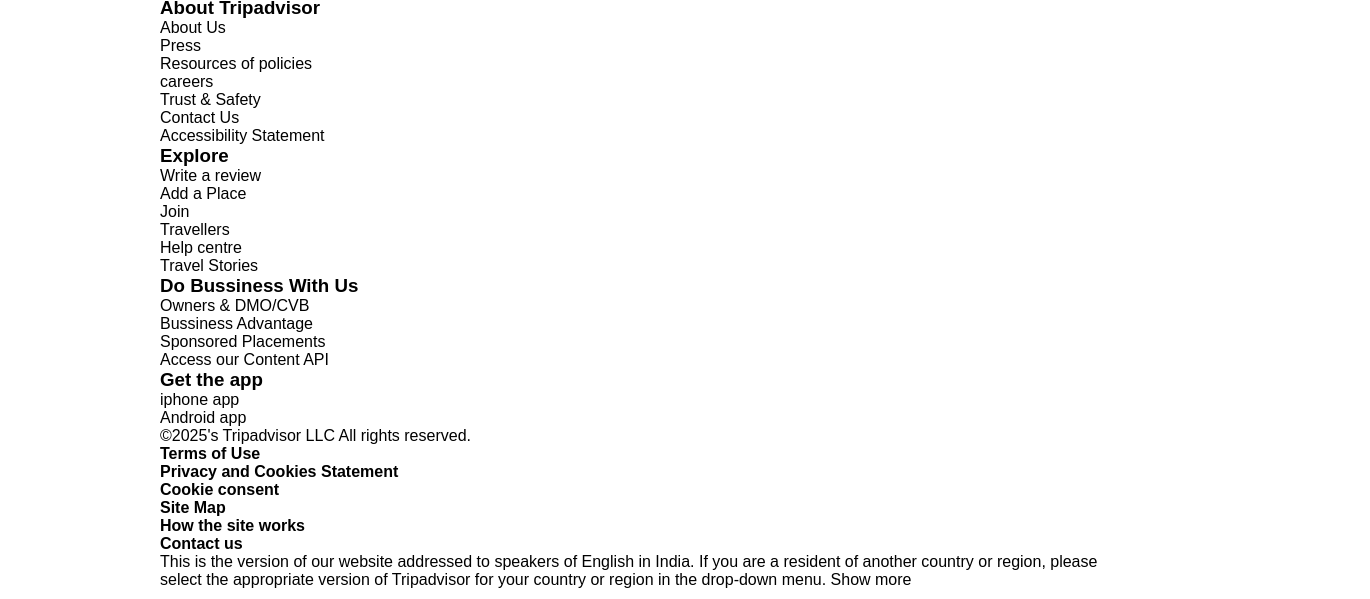
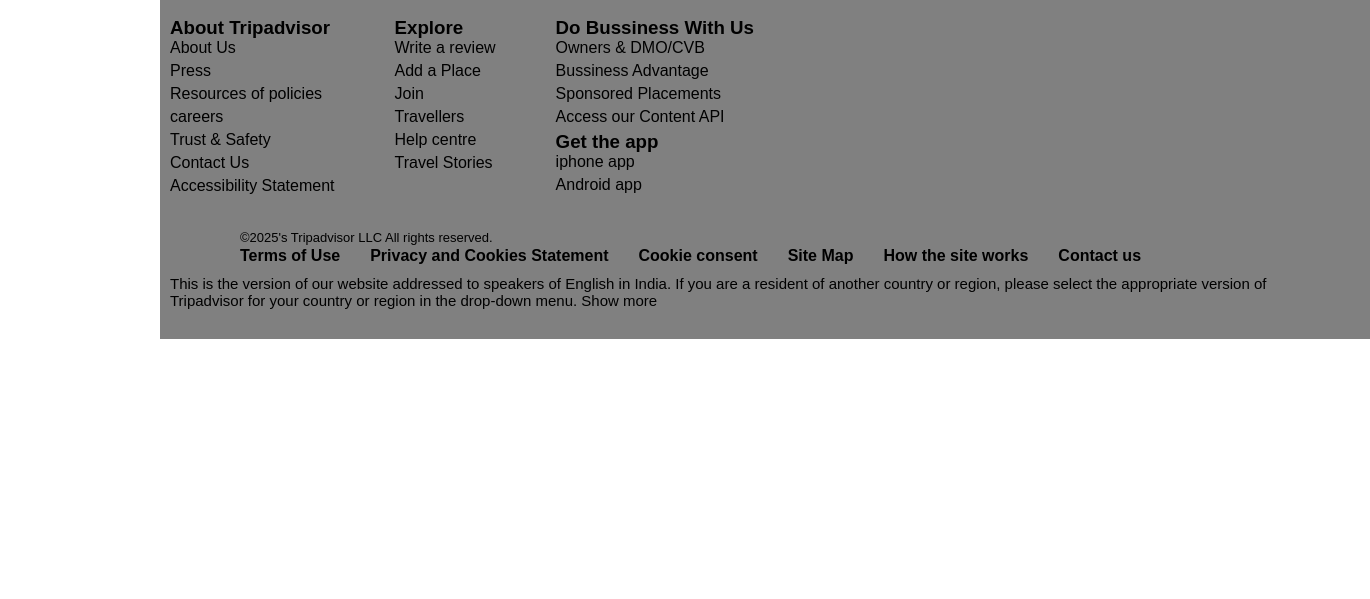
Before and after one commit to Girija0219/tripadvisor-clone1, a plain HTML site: page index.html in a window 1280 px wide. Shown: the part 3350-3949 px from the top of the page, 1370 px wide, since content can reach past the window. After the commit the page ends 3699 px from the top, so only its background shows below. Drawn offline with Linux system fonts and the light colour scheme; files whose address does not match are found by name; a web font is replaced by a local one.

Commit message:
Update style.css

```diff
--- a/style.css
+++ b/style.css
@@ -191,41 +191,42 @@ body {
     text-align: center;
     padding-bottom: 40px;
 }
-.section-ten{
-
-    background-color: gray;
+.about{
+    margin-right: 100px;
+    width:1200px;
+    background-color:gray;
     color: black;
     padding-top:20px;
     padding-left: 10px;
-    padding-bottom: 30px;;
+    padding-bottom: 30px;
 }
-.section-ten__s4{
+.about__s1{
     display:flex;
     gap:60px;
 
 
 }
-.section-ten p{
+.about__s1 p{
     padding-bottom: 5px;
 }
 
-.section-ten__s5{
+.about__s5{
     padding-top:30px;
     margin-left: 70px;
     font-size: 13px;
 
 }
 
-.section-ten__s6 {
+.about__s6 {
     padding-top:2px;
     display: flex;
     gap:30px;
     margin-left: 70px;
     padding-bottom: 10px;
 }
-.section-ten__s6 h4{
 
+
+.about__s7{
+    font-size: 15px;
+    padding-right: 100px;;
 }
-.section-ten__s7{
-    font-size: 15px;
-}
```
